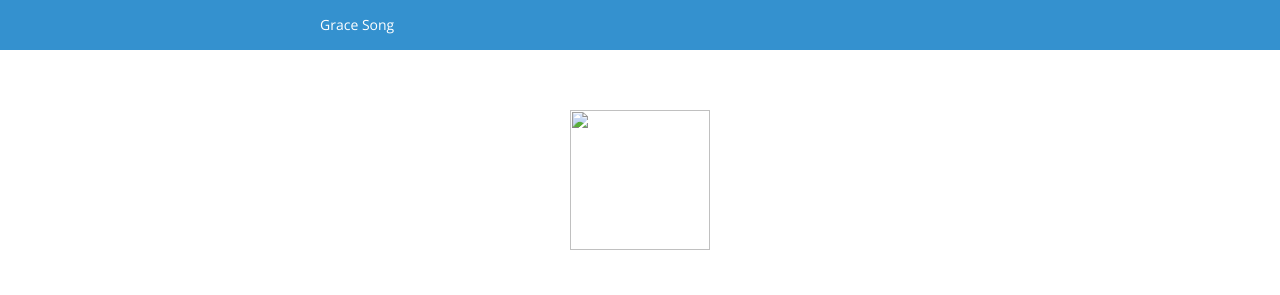
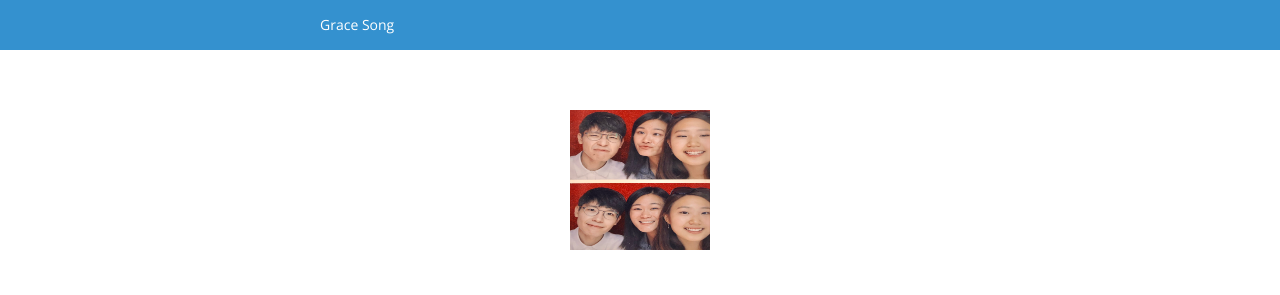
Before and after one commit to Grace-Song/Grace-Song.github.io, a plain HTML site: page index.html in a window 1280 px wide. Shown: the top 295 px of the page. Drawn offline with nearby package versions, Linux system fonts and the light colour scheme.

Commit message:
Update index.html

```diff
--- a/index.html
+++ b/index.html
@@ -44,7 +44,7 @@
 
     <div class="content">
 
-      <img src="img/me.png" class="fix-head-spacing" id="what-the-fuck-happened">
+      <img src="me.png" class="fix-head-spacing" id="what-the-fuck-happened">
       <h3 class="default-header" id="about">Hi! I'm Grace.</h3>
       <p>I'm a recent graduate of Brown University, where I studied Computer Science and Literary Arts. I've previously interned at <a href="https://www.youtube.com/watch?v=Vhh_GeBPOhs">Microsoft</a>, <a href="http://www.goldmansachs.com/">Goldman Sachs</a>, and <a href="https://girlswhocode.com/">Girls Who Code</a>. This fall, I'll be going back to Microsoft full-time to work on the Start Menu. In my spare time I like to read, write, and listen to Chinese pop music.</p>
 
```
